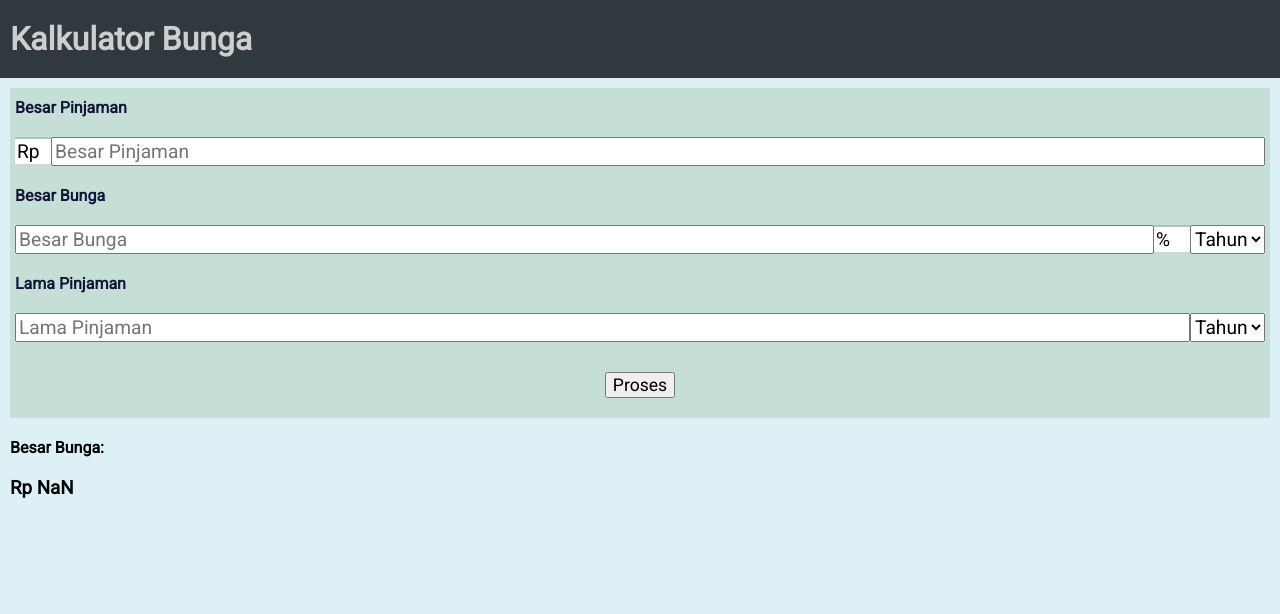
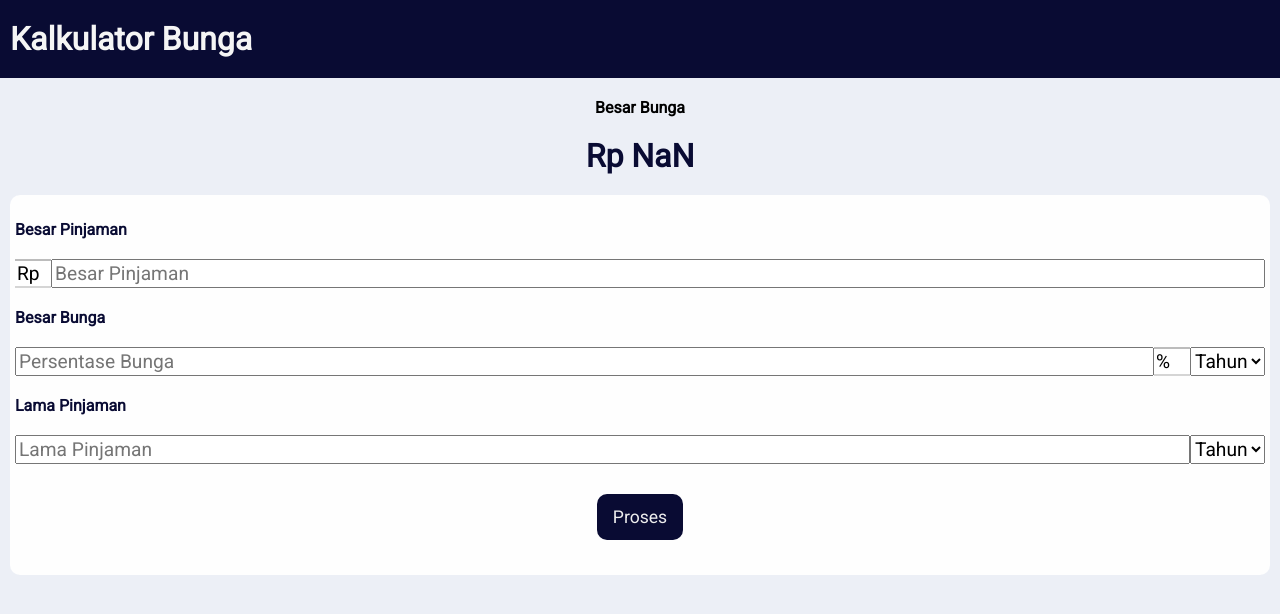
Before and after one commit to yuriko192/KalkulatorBungaPinjaman, a plain HTML site: page index.html in a window 1280 px wide. Both pictures are taken after a click on the button "Proses". Drawn offline with Linux system fonts and the light colour scheme.

Commit message:
theme change

```diff
--- a/index.html
+++ b/index.html
@@ -13,7 +13,11 @@
   </head>
   <body>
     <div class="header"><h1>Kalkulator Bunga</h1></div>
-    <div class="mainContainer">
+    <div class="resultContainer">
+      <h4>Besar Bunga</h4>
+      <h1 id="answer">Rp 1.499.000.000,-</h1>
+    </div>
+    <div class="inputContainer">
       <div class="inputarea">
         <h4 class="head">Besar Pinjaman</h4>
         <div class="inputgroup">
@@ -24,7 +28,7 @@
       <div class="inputarea">
         <h4 class="head">Besar Bunga</h4>
         <div class="inputgroup">
-          <input type="text" name="" id="BB" placeholder="Besar Bunga" />
+          <input type="text" name="" id="BB" placeholder="Persentase Bunga" />
           <input type="text" disabled placeholder="%" />
           <select name="" id="BBS">
             <option value="12">Tahun</option>
@@ -46,11 +50,6 @@
         <button id="ProcessButton">Proses</button>
       </div>
     </div>
-    <div class="resultContainer">
-      <h4>Besar Bunga:</h4>
-      <h3 id="answer"></h3>
-      <div class="monthlyres"></div>
-    </div>
     <script src="jsquery.min.js"></script>
     <script src="index.js"></script>
   </body>
--- a/index.js
+++ b/index.js
@@ -38,11 +38,17 @@ $("#ProcessButton").click(() => {
   let BB = get("BB") / get("BBS");
   let LP = get("LP") * get("LPS");
   let ress = ((LP + 1) / 2) * (BB / 100) * BP;
-  $("#answer").html("Rp " + prettify(ress));
+  if (ress != "NaN") {
+    $("#answer").html("Rp " + prettify(ress));
+  } else {
+    //show error message
+    $("#answer").html("Rp " + prettify(ress));
+  }
 });
 
 $("#BP").keyup(function (e) {
-  document.getElementById("BP").value = prettify(
-    document.getElementById("BP").value
-  );
+  let res = prettify(document.getElementById("BP").value);
+  if (res != "NaN") {
+    document.getElementById("BP").value = res;
+  }
 });
--- a/index.scss
+++ b/index.scss
@@ -1,3 +1,5 @@
+$primary: #090b33;
+
 %flex {
   display: flex;
 }
@@ -15,26 +17,36 @@ body {
   * {
     margin: 10px 5px;
   }
-  background-color: rgb(220, 240, 245);
+  background-color: #eceff6;
 }
 
 .header {
   margin: 0 0 10px 0;
-  background-color: rgb(48, 57, 61);
-  color: rgb(206, 206, 206);
+  background-color: $primary;
+  color: whitesmoke;
   padding: 10px 5px;
 }
 
-.mainContainer {
+.resultContainer {
+  @extend %flex-col;
+  align-items: center;
+  #answer {
+    color: $primary;
+  }
+}
+
+.inputContainer {
   @extend %flex-col;
   margin: 5px 10px;
-  background-color: rgb(197, 223, 214);
+  background-color: #fefefe;
+  padding: 15px 0;
+  border-radius: 10px;
   .inputarea {
     @extend %flex-col;
     position: relative;
     margin: 0;
     .head {
-      color: rgb(17, 22, 56);
+      color: $primary;
     }
     .inputgroup {
       @extend %flex;
@@ -68,14 +80,18 @@ body {
     justify-content: center;
     button {
       font-size: 1.1rem;
+      color: #eeeeee;
+      background-color: $primary;
+      border-radius: 10px;
+      padding: 0.8rem 1rem;
+      outline: none;
+      border: none;
+      transition: all 100ms;
+      &:hover {
+        background-color: white;
+        color: $primary;
+        border: solid 1px $primary;
+      }
     }
   }
 }
-
-.resultContainer {
-  @extend %flex-col;
-  #answer {
-  }
-  .monthlyres {
-  }
-}
```
Also changed, not shown: index.css, 1 other file.
